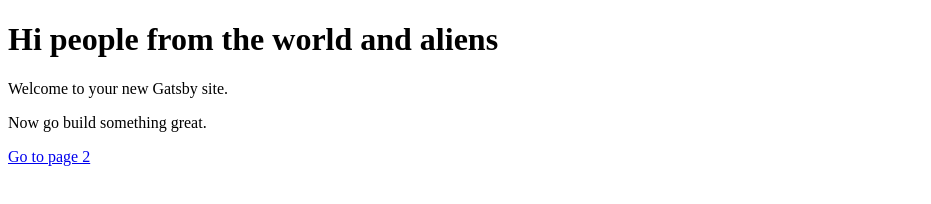
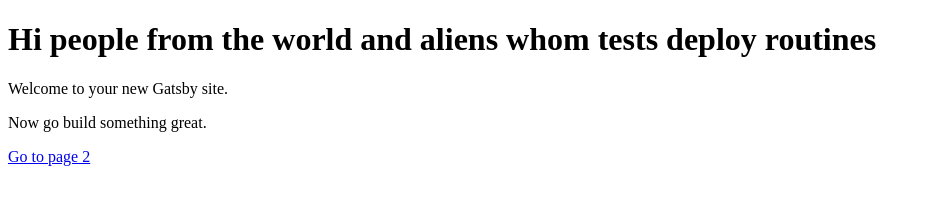
Before and after one commit to marvisamps/gatsby-test, a Gatsby site: page / in a window 1280 px wide. Shown: the whole page, without its empty margins (0-931 px from the left). Built offline with nearby package versions, Linux system fonts and the light colour scheme; Gatsby itself is replaced by a stand-in of ours.

Commit message:
test deploy

```diff
--- a/src/pages/index.js
+++ b/src/pages/index.js
@@ -3,7 +3,7 @@ import Link from 'gatsby-link'
 
 const IndexPage = () => (
   <div>
-    <h1>Hi people from the world and aliens</h1>
+    <h1>Hi people from the world and aliens whom tests deploy routines</h1>
     <p>Welcome to your new Gatsby site.</p>
     <p>Now go build something great.</p>
     <Link to="/page-2/">Go to page 2</Link>
```
